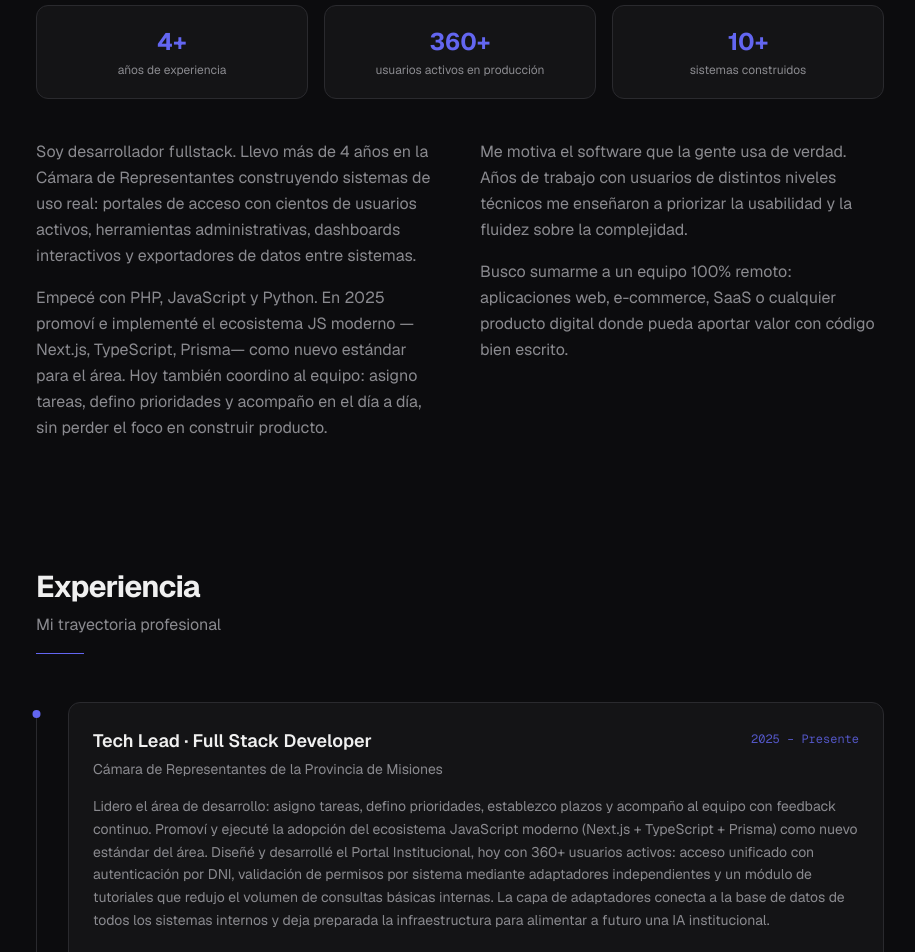
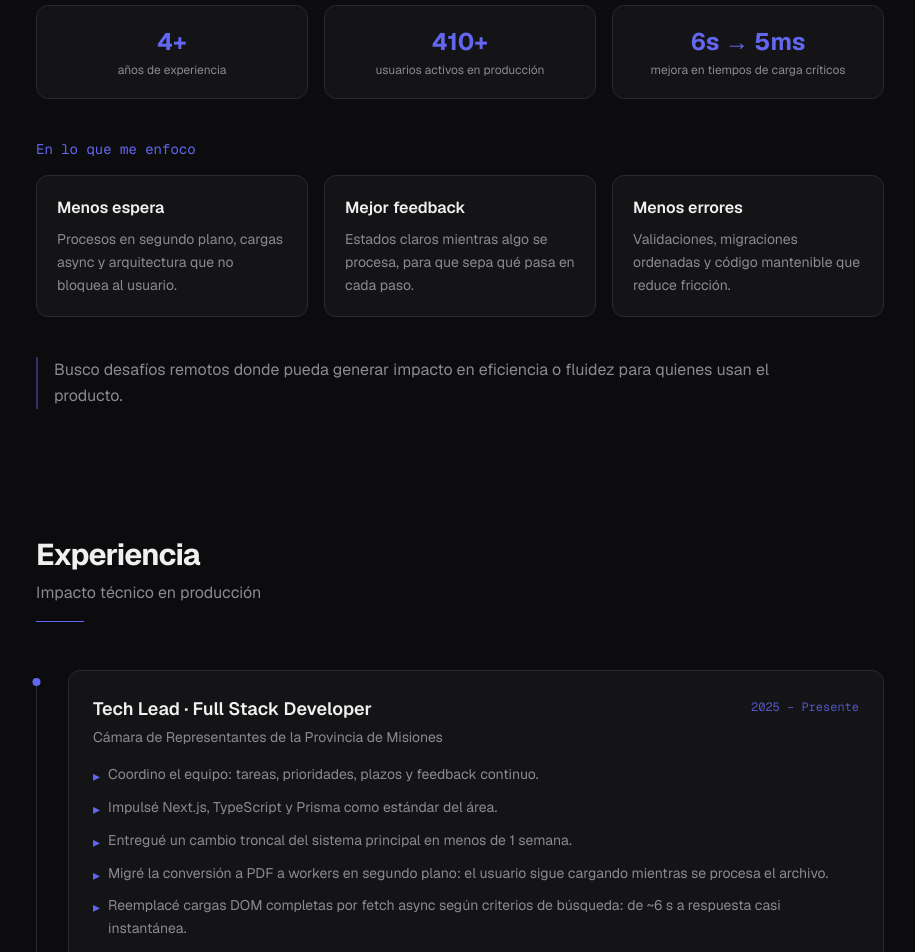
Before and after one commit to Martin-Exequiel-Morales/porfolio, a Next.js app: page / in a window 1280 px wide. Shown: the part 960-1912 px from the top of the page, without its empty margins (180-1095 px from the left). Built offline with nearby package versions, Linux system fonts and the light colour scheme.

Commit message:
feat(portfolio): actualizar mensaje, experiencia y proyectos
Renueva el hero y las tarjetas de enfoque, pasa la experiencia a bullets escaneables, agrega Tienda Online SaaS y reduce la repetición entre secciones.

```diff
--- a/src/components/sections/About.tsx
+++ b/src/components/sections/About.tsx
@@ -21,8 +21,8 @@ const highlights: Highlight[] = [
 		label: { es: "años de experiencia", en: "years of experience" },
 	},
 	{
-		value: "360+",
-		num: 360,
+		value: "410+",
+		num: 410,
 		suffix: "+",
 		label: {
 			es: "usuarios activos en producción",
@@ -30,10 +30,13 @@ const highlights: Highlight[] = [
 		},
 	},
 	{
-		value: "10+",
-		num: 10,
-		suffix: "+",
-		label: { es: "sistemas construidos", en: "systems built" },
+		value: "6s → 5ms",
+		num: null,
+		suffix: "",
+		label: {
+			es: "mejora en tiempos de carga críticos",
+			en: "improvement on critical load times",
+		},
 	},
 ];
 
@@ -67,28 +70,35 @@ export function About() {
 				))}
 			</motion.div>
 
-			<div className="grid sm:grid-cols-2 gap-10 text-muted leading-relaxed">
 			<motion.div
-					className="space-y-4"
-					initial={{ opacity: 0, x: -16 }}
-					whileInView={{ opacity: 1, x: 0 }}
-					transition={{ duration: 0.5, delay: 0.2 }}
+				initial={{ opacity: 0, y: 10 }}
+				whileInView={{ opacity: 1, y: 0 }}
+				transition={{ duration: 0.4, delay: 0.15 }}
 				viewport={{ once: true }}
 			>
-					<p>{t.about.p1}</p>
-					<p>{t.about.p2}</p>
+				<p className="text-sm font-mono text-accent mb-4">{t.about.focusTitle}</p>
+				<div className="grid sm:grid-cols-3 gap-4 mb-10">
+					{t.about.focus.map((item) => (
+						<div
+							key={item.label}
+							className="rounded-xl border border-border bg-surface p-5"
+						>
+							<p className="font-semibold text-foreground mb-2">{item.label}</p>
+							<p className="text-sm text-muted leading-relaxed">{item.detail}</p>
+						</div>
+					))}
+				</div>
 			</motion.div>
-				<motion.div
-					className="space-y-4"
-					initial={{ opacity: 0, x: 16 }}
-					whileInView={{ opacity: 1, x: 0 }}
-					transition={{ duration: 0.5, delay: 0.3 }}
+
+			<motion.p
+				className="text-muted leading-relaxed max-w-3xl border-l-2 border-accent/40 pl-4"
+				initial={{ opacity: 0, y: 10 }}
+				whileInView={{ opacity: 1, y: 0 }}
+				transition={{ duration: 0.4, delay: 0.2 }}
 				viewport={{ once: true }}
 			>
-					<p>{t.about.p3}</p>
-					<p>{t.about.p4}</p>
-				</motion.div>
-			</div>
+				{t.about.closing}
+			</motion.p>
 		</Section>
 	);
 }
--- a/src/components/sections/Experience.tsx
+++ b/src/components/sections/Experience.tsx
@@ -53,9 +53,17 @@ export function Experience() {
 
 								<p className="text-muted text-sm mb-4">{item.company}</p>
 
-								<p className="text-muted text-sm leading-relaxed mb-5">
-									{item.description[lang]}
-								</p>
+								<ul className="space-y-2 mb-5">
+									{item.highlights.map((highlight) => (
+										<li
+											key={highlight.en}
+											className="text-muted text-sm flex gap-2 items-start leading-relaxed"
+										>
+											<span className="text-accent mt-0.5 shrink-0">▸</span>
+											{highlight[lang]}
+										</li>
+									))}
+								</ul>
 
 								<div className="flex flex-wrap gap-2">
 									{item.tech.map((tech) => (
--- a/src/components/sections/Projects.tsx
+++ b/src/components/sections/Projects.tsx
@@ -55,7 +55,7 @@ export function Projects() {
 								</span>
 							</div>
 
-							<p className="text-muted text-base leading-relaxed mb-4 text-justify">
+							<p className="text-muted text-sm leading-relaxed mb-4">
 								{project.description[lang]}
 							</p>
 
--- a/src/data/experience.ts
+++ b/src/data/experience.ts
@@ -4,7 +4,7 @@ export type ExperienceItem = {
 	company: string;
 	role: Bilingual;
 	period: Bilingual;
-	description: Bilingual;
+	highlights: Bilingual[];
 	tech: string[];
 };
 
@@ -16,10 +16,32 @@ export const experience: ExperienceItem[] = [
 			en: "Tech Lead · Full Stack Developer",
 		},
 		period: { es: "2025 – Presente", en: "2025 – Present" },
-		description: {
-			es: "Lidero el área de desarrollo: asigno tareas, defino prioridades, establezco plazos y acompaño al equipo con feedback continuo. Promoví y ejecuté la adopción del ecosistema JavaScript moderno (Next.js + TypeScript + Prisma) como nuevo estándar del área. Diseñé y desarrollé el Portal Institucional, hoy con 360+ usuarios activos: acceso unificado con autenticación por DNI, validación de permisos por sistema mediante adaptadores independientes y un módulo de tutoriales que redujo el volumen de consultas básicas internas. La capa de adaptadores conecta a la base de datos de todos los sistemas internos y deja preparada la infraestructura para alimentar a futuro una IA institucional.",
-			en: "Lead the area's development team: assigning tasks, setting priorities, deadlines, and providing ongoing feedback. Drove the adoption of the modern JavaScript ecosystem (Next.js + TypeScript + Prisma) as the area's new standard. Designed and built the Institutional Portal, currently used by 360+ active users: a unified access system with DNI-based authentication, per-system permission validation through independent adapters, and a tutorials module that cut the volume of basic internal support queries. The adapter layer connects to every internal system's database and lays the groundwork for a future institution-wide AI fed by that data.",
-		},
+		highlights: [
+			{
+				es: "Coordino el equipo: tareas, prioridades, plazos y feedback continuo.",
+				en: "Coordinate the team: tasks, priorities, deadlines, and ongoing feedback.",
+			},
+			{
+				es: "Impulsé Next.js, TypeScript y Prisma como estándar del área.",
+				en: "Drove Next.js, TypeScript, and Prisma as the area's new standard.",
+			},
+			{
+				es: "Entregué un cambio troncal del sistema principal en menos de 1 semana.",
+				en: "Delivered a core change to the main system in under one week.",
+			},
+			{
+				es: "Migré la conversión a PDF a workers en segundo plano: el usuario sigue cargando mientras se procesa el archivo.",
+				en: "Moved PDF conversion to background workers so users keep uploading while files process.",
+			},
+			{
+				es: "Reemplacé cargas DOM completas por fetch async según criterios de búsqueda: de ~6 s a respuesta casi instantánea.",
+				en: "Replaced full DOM reloads with async fetch by search criteria: from ~6 s to near-instant response.",
+			},
+			{
+				es: "Migré monolitos PHP (CSS/JS mezclados) a API con clean architecture y assets modulares.",
+				en: "Migrated PHP monoliths (mixed CSS/JS) to a clean-architecture API with modular assets.",
+			},
+		],
 		tech: [
 			"Next.js",
 			"React",
@@ -43,10 +65,20 @@ export const experience: ExperienceItem[] = [
 			en: "Web Developer",
 		},
 		period: { es: "2021 – 2023", en: "2021 – 2023" },
-		description: {
-			es: "Mantenimiento y evolución de sistemas internos en PHP: optimicé tiempos de consulta y refactoricé interfaces visuales para mejorar fluidez y usabilidad sobre flujos en uso diario. Desarrollé herramientas administrativas, sistemas de cálculo, minijuegos institucionales, interfaces para volcado y exportación de datos entre sistemas y módulos de gestión por sector. En 2022 construí una interfaz en Python que integra una API web con firmware Arduino para el control remoto de un robot —utilizada hoy por ~200 usuarios por semana en visitas de instituciones educativas y de otros ámbitos, junto a los minijuegos institucionales que también desarrollé.",
-			en: "Maintenance and evolution of internal PHP systems: optimized query times and refactored visual interfaces to improve flow and usability across day-to-day workflows. Built administrative tools, calculation systems, institutional mini-games, data dump and export interfaces between systems, and area-specific management modules. In 2022, built a Python interface integrating a web API with Arduino firmware for remote robot control —used today by ~200 weekly users during visits from educational and other institutions, alongside the mini-games I also developed.",
-		},
+		highlights: [
+			{
+				es: "Mantenimiento y evolución de sistemas internos en PHP: consultas más rápidas e interfaces más fluidas.",
+				en: "Maintained and evolved internal PHP systems: faster queries and smoother interfaces.",
+			},
+			{
+				es: "Herramientas administrativas, sistemas de cálculo y exportadores de datos entre sistemas.",
+				en: "Built admin tools, calculation systems, and cross-system data export pipelines.",
+			},
+			{
+				es: "Interfaz Python + API + Arduino para control remoto de robot en visitas institucionales (~200 usuarios/semana).",
+				en: "Python interface + API + Arduino for remote robot control during institutional visits (~200 users/week).",
+			},
+		],
 		tech: [
 			"PHP",
 			"JavaScript",
--- a/src/data/personal.ts
+++ b/src/data/personal.ts
@@ -12,8 +12,8 @@ export const personal = {
 		en: "Full Stack Developer",
 	} satisfies Bilingual,
 	description: {
-		es: "Desarrollador fullstack con +4 años construyendo software real: portales con cientos de usuarios activos, herramientas administrativas, dashboards y exportadores de datos entre sistemas. Busco roles 100% remotos —web apps, e-commerce o SaaS— donde aportar valor con código bien escrito.",
-		en: "Full Stack Developer with 4+ years building real-world software: portals serving hundreds of active users, admin tools, dashboards, and cross-system data export pipelines. Looking for fully remote roles —web apps, e-commerce, or SaaS— where I can ship well-crafted code.",
+		es: "Desarrollo software pensando en qué objetivo cumple y cómo lograrlo: rendimiento, facilitarle la vida al usuario y conectar con su experiencia.",
+		en: "I build software around the goal it serves and how to get there — performance, making users' lives easier, and staying connected to their experience.",
 	} satisfies Bilingual,
 	github,
 	gitlab,
--- a/src/data/projects.ts
+++ b/src/data/projects.ts
@@ -10,35 +10,74 @@ export type Project = {
 
 export const projects: Project[] = [
 	{
+		title: { es: "Tienda Online SaaS", en: "SaaS Online Store" },
+		status: "in-progress",
+		description: {
+			es: "Nació para ayudar a mi madre con su tienda multimarcas: control de stock, vencimientos y respuestas rápidas a clientes. Evolucionó en una plataforma e-commerce SaaS multi-tenant para pymes argentinas — catálogo, checkout con reserva de stock, envíos por distancia real, pagos locales y panel admin. MVP avanzado production-ready; app Android y chatbot en roadmap.",
+			en: "Started to help my mother run her multi-brand store: stock control, expiry tracking, and faster answers for customers. It grew into a multi-tenant e-commerce SaaS for Argentine SMBs — catalog, checkout with stock reservation, distance-based shipping, local payments, and an admin panel. Advanced production-ready MVP; Android app and chatbot on the roadmap.",
+		},
+		highlights: [
+			{
+				es: "SaaS multi-tenant: una instalación, múltiples tiendas aisladas con branding y credenciales de pago propias",
+				en: "Multi-tenant SaaS: one deployment, isolated stores with their own branding and payment credentials",
+			},
+			{
+				es: "Carrito → checkout con reserva de stock en Redis (10 min) y pagos MercadoPago/Viumi con webhooks idempotentes",
+				en: "Cart → checkout with Redis stock reservation (10 min) and MercadoPago/Viumi payments with idempotent webhooks",
+			},
+			{
+				es: "Checkout invitado WhatsApp-first: pedido creado primero, confirmación de contacto antes de despachar",
+				en: "WhatsApp-first guest checkout: order created first, contact verified before dispatch",
+			},
+			{
+				es: "Envíos por distancia real (Google Maps), pre-órdenes, motor de cupones/combos y panel admin con RBAC",
+				en: "Distance-based shipping (Google Maps), pre-orders, coupon/combo engine, and admin panel with RBAC",
+			},
+			{
+				es: "Monorepo documentado (~370 archivos TS), services + Zod, CI GitHub Actions, tests Jest + E2E Playwright",
+				en: "Documented monorepo (~370 TS files), services + Zod, GitHub Actions CI, Jest + Playwright E2E tests",
+			},
+			{
+				es: "Próximo: app admin Android (Expo) para operación móvil y chatbot de atención",
+				en: "Next up: Android admin app (Expo) for mobile ops and a customer-facing chatbot",
+			},
+		],
+		tech: [
+			"Next.js",
+			"React",
+			"TypeScript",
+			"Tailwind CSS",
+			"Prisma",
+			"PostgreSQL",
+			"Redis",
+			"Docker",
+			"Zod",
+			"Jest",
+			"Playwright",
+		],
+	},
+	{
 		title: { es: "Portal Institucional", en: "Institutional Portal" },
 		status: "completed",
 		description: {
-			es: "Sistema de acceso unificado para los usuarios de la Cámara de Representantes. Centraliza el acceso a todos los sistemas internos en un único punto de entrada autenticado y, por diseño, deja la institución en condiciones de alimentar a futuro una IA con los datos de todos los sistemas conectados.",
-			en: "Unified access system for Chamber of Representatives users. Centralizes access to all internal systems through a single authenticated entry point and, by design, positions the institution to feed a future AI with data from every connected system.",
+			es: "Punto de acceso único a los sistemas internos de la Cámara. Un login, permisos por sistema y acceso directo a lo que cada usuario necesita.",
+			en: "Single entry point to the Chamber's internal systems. One login, per-system permissions, and direct access to what each user needs.",
 		},
 		highlights: [
 			{
-				es: "360+ usuarios activos en producción",
-				en: "360+ active users in production",
+				es: "410+ usuarios activos en producción",
+				en: "410+ active users in production",
 			},
 			{
-				es: "Módulo de tutoriales que redujo el volumen de consultas básicas internas",
-				en: "Tutorials module that cut the volume of basic internal support queries",
+				es: "Autenticación por DNI, sin credenciales extra",
+				en: "DNI-based authentication, no extra credentials",
 			},
 			{
-				es: "Autenticación por DNI sin credenciales adicionales",
-				en: "DNI-based authentication without additional credentials",
+				es: "Tutoriales integrados que redujeron consultas básicas de soporte",
+				en: "Built-in tutorials that cut basic internal support queries",
 			},
 			{
-				es: "Validación de permisos por sistema mediante adaptadores independientes",
-				en: "Per-system permission validation through independent adapters",
-			},
-			{
-				es: "Capa de adaptadores que conecta con todas las bases de datos internas, lista para alimentar una IA institucional",
-				en: "Adapter layer connecting to every internal database, ready to feed an institution-wide AI",
-			},
-			{
-				es: "Panel con accesos directos, documentos institucionales y enlaces de utilidad",
+				es: "Panel con accesos, documentos institucionales y enlaces de utilidad",
 				en: "Dashboard with shortcuts, institutional documents, and utility links",
 			},
 		],
@@ -59,25 +98,21 @@ export const projects: Project[] = [
 		},
 		status: "completed",
 		description: {
-			es: "Conjunto de experiencias interactivas para visitas a la institución: una interfaz en Python que integra una API web con firmware Arduino para controlar un robot, junto a una serie de minijuegos web. En uso desde 2022, hoy lo utilizan aproximadamente 200 usuarios por semana durante visitas de instituciones educativas y de otros ámbitos.",
-			en: "Set of interactive experiences for institutional visits: a Python interface integrating a web API with Arduino firmware to control a robot, alongside a suite of web-based mini-games. Live since 2022, currently used by about 200 weekly users during visits from educational and other institutions.",
+			es: "Experiencias interactivas para visitas: control de un robot en tiempo real y minijuegos web para público de distintas edades.",
+			en: "Interactive experiences for institutional visits: real-time robot control and web mini-games for audiences of all ages.",
 		},
 		highlights: [
 			{
-				es: "En producción desde 2022, ~200 usuarios por semana con público real",
-				en: "In production since 2022, ~200 weekly users with real audiences",
+				es: "En producción desde 2022, ~200 usuarios por semana",
+				en: "Live since 2022, ~200 weekly users",
 			},
 			{
-				es: "Control del robot en tiempo real mediante comandos HTTP",
-				en: "Real-time robot control via HTTP commands",
+				es: "Control del robot vía HTTP + firmware Arduino",
+				en: "Robot control via HTTP + Arduino firmware",
 			},
 			{
-				es: "Aplicación interactiva para control manual + minijuegos web complementarios",
-				en: "Interactive app for manual control plus complementary web mini-games",
-			},
-			{
-				es: "Integración directa con firmware Arduino",
-				en: "Direct integration with Arduino firmware",
+				es: "App de control manual y minijuegos web complementarios",
+				en: "Manual control app plus complementary web mini-games",
 			},
 		],
 		tech: ["Python", "Arduino", "REST API", "JavaScript", "IoT"],
--- a/src/locales/en.ts
+++ b/src/locales/en.ts
@@ -17,14 +17,27 @@ export const en: Translations = {
 	},
 	about: {
 		title: "About me",
-		p1: "Full Stack Developer with 4+ years at the Chamber of Representatives building real-world systems: access portals with hundreds of active users, admin tools, interactive dashboards, and data export pipelines.",
-		p2: "I started with PHP, JavaScript, and Python. In 2025 I proposed and rolled out the modern JS stack \u2014Next.js, TypeScript, Prisma\u2014 as the area's new standard. Today I also coordinate the team: assigning tasks, setting priorities, and providing day-to-day support, without losing focus on shipping product.",
-		p3: "I care about software people actually use. Years working alongside users of all technical levels taught me to put usability and flow first, ahead of complexity.",
-		p4: "Looking to join a fully remote team: web apps, e-commerce, SaaS, or any digital product where I can ship well-crafted code.",
+		focusTitle: "What I focus on",
+		focus: [
+			{
+				label: "Less waiting",
+				detail: "Background workers, async loads, and architecture that never blocks the user.",
+			},
+			{
+				label: "Better feedback",
+				detail: "Clear states while something processes, so users always know what's happening.",
+			},
+			{
+				label: "Fewer errors",
+				detail: "Validation, structured migrations, and maintainable code that reduces friction.",
+			},
+		],
+		closing:
+			"Looking for remote challenges where I can drive impact on efficiency or flow for the people using the product.",
 	},
 	experience: {
 		title: "Experience",
-		subtitle: "My professional journey",
+		subtitle: "Technical impact in production",
 	},
 	technologies: {
 		title: "Technologies",
@@ -32,7 +45,7 @@ export const en: Translations = {
 	},
 	projects: {
 		title: "Projects",
-		subtitle: "Production systems I've built",
+		subtitle: "Products shipped and in progress",
 		completed: "Completed",
 		inProgress: "In progress",
 	},
--- a/src/locales/es.ts
+++ b/src/locales/es.ts
@@ -17,14 +17,27 @@ export const es: Translations = {
 	},
 	about: {
 		title: "Sobre mí",
-		p1: "Soy desarrollador fullstack. Llevo más de 4 años en la Cámara de Representantes construyendo sistemas de uso real: portales de acceso con cientos de usuarios activos, herramientas administrativas, dashboards interactivos y exportadores de datos entre sistemas.",
-		p2: "Empecé con PHP, JavaScript y Python. En 2025 promoví e implementé el ecosistema JS moderno —Next.js, TypeScript, Prisma— como nuevo estándar para el área. Hoy también coordino al equipo: asigno tareas, defino prioridades y acompaño en el día a día, sin perder el foco en construir producto.",
-		p3: "Me motiva el software que la gente usa de verdad. Años de trabajo con usuarios de distintos niveles técnicos me enseñaron a priorizar la usabilidad y la fluidez sobre la complejidad.",
-		p4: "Busco sumarme a un equipo 100% remoto: aplicaciones web, e-commerce, SaaS o cualquier producto digital donde pueda aportar valor con código bien escrito.",
+		focusTitle: "En lo que me enfoco",
+		focus: [
+			{
+				label: "Menos espera",
+				detail: "Procesos en segundo plano, cargas async y arquitectura que no bloquea al usuario.",
+			},
+			{
+				label: "Mejor feedback",
+				detail: "Estados claros mientras algo se procesa, para que sepa qué pasa en cada paso.",
+			},
+			{
+				label: "Menos errores",
+				detail: "Validaciones, migraciones ordenadas y código mantenible que reduce fricción.",
+			},
+		],
+		closing:
+			"Busco desafíos remotos donde pueda generar impacto en eficiencia o fluidez para quienes usan el producto.",
 	},
 	experience: {
 		title: "Experiencia",
-		subtitle: "Mi trayectoria profesional",
+		subtitle: "Impacto técnico en producción",
 	},
 	technologies: {
 		title: "Tecnologías",
@@ -32,7 +45,7 @@ export const es: Translations = {
 	},
 	projects: {
 		title: "Proyectos",
-		subtitle: "Sistemas desarrollados en producción",
+		subtitle: "Productos en producción y en desarrollo",
 		completed: "Completado",
 		inProgress: "En desarrollo",
 	},
--- a/src/locales/types.ts
+++ b/src/locales/types.ts
@@ -19,10 +19,9 @@ export type Translations = {
 	};
 	about: {
 		title: string;
-		p1: string;
-		p2: string;
-		p3: string;
-		p4: string;
+		focusTitle: string;
+		focus: { label: string; detail: string }[];
+		closing: string;
 	};
 	experience: {
 		title: string;
```
Lines whose indentation alone changed are shown as unchanged.
